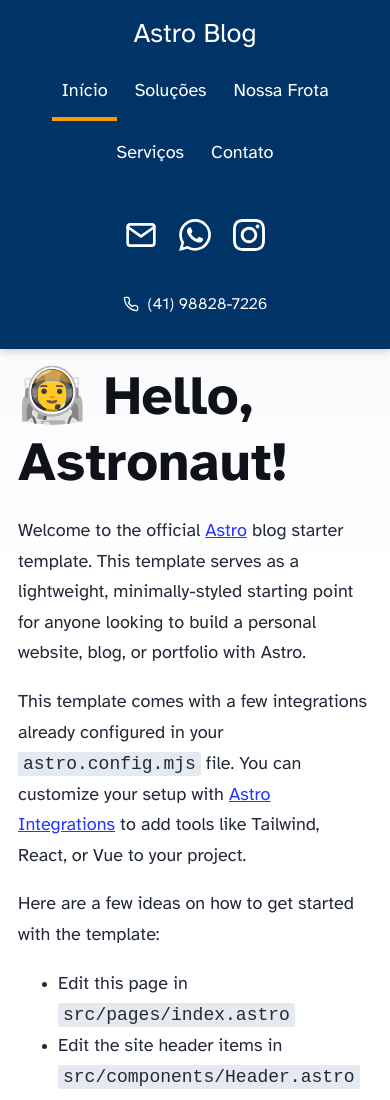
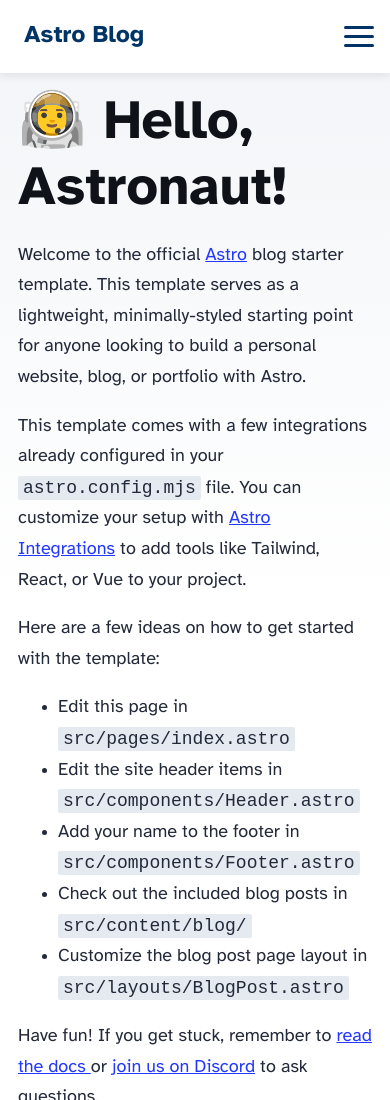
Before and after one commit to LucasPPedroso/aastransporte, an Astro site: page / in a window 390 px wide. Shown: the top 1100 px of the page. Built offline with nearby package versions, Linux system fonts and the light colour scheme; Astro itself is replaced by a stand-in of ours.

Commit message:
Update Header.astro
Novo design header

```diff
--- a/src/components/Header.astro
+++ b/src/components/Header.astro
@@ -4,15 +4,31 @@
 ---
 
 <header>
-	<nav>
-		<h2><a href="/">{SITE_TITLE}</a></h2>
-		<div class="internal-links">
-			<HeaderLink href="/">Início</HeaderLink>
-			<HeaderLink href="/solucoes">Soluções</HeaderLink>
-			<HeaderLink href="/frota">Nossa Frota</HeaderLink>
-			<HeaderLink href="/servicos">Serviços</HeaderLink>
-			<HeaderLink href="/contato">Contato</HeaderLink>
+	<div class="header-container">
+		<div class="logo-container">
+			<a href="/" class="logo">
+				<span class="logo-text">{SITE_TITLE}</span>
+			</a>
 		</div>
+
+		<input type="checkbox" id="menu-toggle" class="menu-toggle" />
+		<label for="menu-toggle" class="menu-button">
+			<span></span>
+			<span></span>
+			<span></span>
+		</label>
+
+		<nav class="main-nav">
+			<div class="nav-links">
+				<HeaderLink href="/">Início</HeaderLink>
+				<HeaderLink href="/solucoes">Soluções</HeaderLink>
+				<HeaderLink href="/frota">Nossa Frota</HeaderLink>
+				<HeaderLink href="/servicos">Serviços</HeaderLink>
+				<HeaderLink href="/sobre">Sobre Nós</HeaderLink>
+				<HeaderLink href="/contato" class="contact-button">Contato</HeaderLink>
+			</div>
+		</nav>
+
 		<div class="contact-info">
 			<a href="tel:+5541988287226" class="phone-link">
 				<svg xmlns="http://www.w3.org/2000/svg" width="16" height="16" viewBox="0 0 24 24" fill="none" stroke="currentColor" stroke-width="2" stroke-linecap="round" stroke-linejoin="round">
@@ -21,119 +37,196 @@
 				<span>(41) 98828-7226</span>
 			</a>
 		</div>
-		<div class="social-links">
-			<a href="mailto:contato@aastransportes.com.br" target="_blank" class="email-link">
-				<span class="sr-only">Email AAS Transportes</span>
-				<svg xmlns="http://www.w3.org/2000/svg" width="32" height="32" viewBox="0 0 24 24" fill="none" stroke="currentColor" stroke-width="2" stroke-linecap="round" stroke-linejoin="round">
-					<path d="M4 4h16c1.1 0 2 .9 2 2v12c0 1.1-.9 2-2 2H4c-1.1 0-2-.9-2-2V6c0-1.1.9-2 2-2z"></path>
-					<polyline points="22,6 12,13 2,6"></polyline>
-				</svg>
-			</a>
-			<a href="https://wa.me/5541996094648" target="_blank" class="whatsapp-link">
-				<span class="sr-only">WhatsApp AAS Transportes</span>
-				<svg xmlns="http://www.w3.org/2000/svg" width="32" height="32" viewBox="0 0 24 24" fill="currentColor">
-					<path d="M17.472 14.382c-.297-.149-1.758-.867-2.03-.967-.273-.099-.471-.148-.67.15-.197.297-.767.966-.94 1.164-.173.199-.347.223-.644.075-.297-.15-1.255-.463-2.39-1.475-.883-.788-1.48-1.761-1.653-2.059-.173-.297-.018-.458.13-.606.134-.133.298-.347.446-.52.149-.174.198-.298.298-.497.099-.198.05-.371-.025-.52-.075-.149-.669-1.612-.916-2.207-.242-.579-.487-.5-.669-.51-.173-.008-.371-.01-.57-.01-.198 0-.52.074-.792.372-.272.297-1.04 1.016-1.04 2.479 0 1.462 1.065 2.875 1.213 3.074.149.198 2.096 3.2 5.077 4.487.709.306 1.262.489 1.694.625.712.227 1.36.195 1.871.118.571-.085 1.758-.719 2.006-1.413.248-.694.248-1.289.173-1.413-.074-.124-.272-.198-.57-.347m-5.421 7.403h-.004a9.87 9.87 0 01-5.031-1.378l-.361-.214-3.741.982.998-3.648-.235-.374a9.86 9.86 0 01-1.51-5.26c.001-5.45 4.436-9.884 9.888-9.884 2.64 0 5.122 1.03 6.988 2.898a9.825 9.825 0 012.893 6.994c-.003 5.45-4.437 9.884-9.885 9.884m8.413-18.297A11.815 11.815 0 0012.05 0C5.495 0 .16 5.335.157 11.892c0 2.096.547 4.142 1.588 5.945L.057 24l6.305-1.654a11.882 11.882 0 005.683 1.448h.005c6.554 0 11.89-5.335 11.893-11.893a11.821 11.821 0 00-3.48-8.413z"/>
-				</svg>
-			</a>
-			<a href="https://www.instagram.com/aastransportes/" target="_blank" class="instagram-link">
-				<span class="sr-only">Instagram AAS Transportes</span>
-				<svg xmlns="http://www.w3.org/2000/svg" width="32" height="32" viewBox="0 0 24 24" fill="currentColor">
-					<path d="M12 2.163c3.204 0 3.584.012 4.85.07 3.252.148 4.771 1.691 4.919 4.919.058 1.265.069 1.645.069 4.849 0 3.205-.012 3.584-.069 4.849-.149 3.225-1.664 4.771-4.919 4.919-1.266.058-1.644.07-4.85.07-3.204 0-3.584-.012-4.849-.07-3.26-.149-4.771-1.699-4.919-4.92-.058-1.265-.07-1.644-.07-4.849 0-3.204.013-3.583.07-4.849.149-3.227 1.664-4.771 4.919-4.919 1.266-.057 1.645-.069 4.849-.069zm0-2.163c-3.259 0-3.667.014-4.947.072-4.358.2-6.78 2.618-6.98 6.98-.059 1.281-.073 1.689-.073 4.948 0 3.259.014 3.668.072 4.948.2 4.358 2.618 6.78 6.98 6.98 1.281.058 1.689.072 4.948.072 3.259 0 3.668-.014 4.948-.072 4.354-.2 6.782-2.618 6.979-6.98.059-1.28.073-1.689.073-4.948 0-3.259-.014-3.667-.072-4.947-.196-4.354-2.617-6.78-6.979-6.98-1.281-.059-1.69-.073-4.949-.073zm0 5.838c-3.403 0-6.162 2.759-6.162 6.162s2.759 6.163 6.162 6.163 6.162-2.759 6.162-6.163c0-3.403-2.759-6.162-6.162-6.162zm0 10.162c-2.209 0-4-1.79-4-4 0-2.209 1.791-4 4-4s4 1.791 4 4c0 2.21-1.791 4-4 4zm6.406-11.845c-.796 0-1.441.645-1.441 1.44s.645 1.44 1.441 1.44c.795 0 1.439-.645 1.439-1.44s-.644-1.44-1.439-1.44z"/>
-				</svg>
-			</a>
-		</div>
-	</nav>
+	</div>
 </header>
+
 <style>
 	header {
-		margin: 0;
-		padding: 0 1em;
-		background: #003366;
-		box-shadow: 0 2px 8px rgba(0, 0, 0, 0.2);
-		color: white;
-	}
-	h2 {
-		margin: 0;
-		font-size: 1.5em;
-		font-weight: bold;
+		position: sticky;
+		top: 0;
+		z-index: 100;
+		background-color: white;
+		box-shadow: 0 2px 10px rgba(0, 0, 0, 0.1);
 	}
 
-	h2 a,
-	h2 a.active {
-		text-decoration: none;
-		color: white;
-	}
-	nav {
+	.header-container {
 		display: flex;
 		align-items: center;
 		justify-content: space-between;
-		padding: 0.5em 0;
+		padding: 1rem 2rem;
+		max-width: 1400px;
+		margin: 0 auto;
 	}
-	nav a {
-		padding: 0.5em;
-		color: white;
-		border-bottom: 4px solid transparent;
+
+	.logo-container {
+		flex: 1;
+	}
+
+	.logo {
+		display: flex;
+		align-items: center;
+		text-decoration: none;
+	}
+
+	.logo-text {
+		font-size: 1.5rem;
+		font-weight: 700;
+		color: #003366;
+		margin-left: 0.5rem;
+	}
+
+	.main-nav {
+		flex: 2;
+	}
+
+	.nav-links {
+		display: flex;
+		justify-content: center;
+		gap: 1.5rem;
+	}
+
+	.nav-links a {
+		color: #333;
 		text-decoration: none;
 		font-weight: 500;
+		font-size: 1rem;
+		padding: 0.5rem 0;
+		position: relative;
+		transition: color 0.3s ease;
+	}
+
+	.nav-links a:hover {
+		color: #FF9900;
+	}
+
+	.nav-links a::after {
+		content: '';
+		position: absolute;
+		width: 0;
+		height: 2px;
+		bottom: 0;
+		left: 0;
+		background-color: #FF9900;
+		transition: width 0.3s ease;
+	}
+
+	.nav-links a:hover::after,
+	.nav-links a.active::after {
+		width: 100%;
+	}
+
+	.contact-button {
+		background-color: #FF9900;
+		color: white !important;
+		padding: 0.5rem 1rem !important;
+		border-radius: 4px;
+		transition: background-color 0.3s ease !important;
+	}
+
+	.contact-button:hover {
+		background-color: #e68a00;
+	}
+
+	.contact-button::after {
+		display: none !important;
+	}
+
+	.contact-info {
+		flex: 1;
+		display: flex;
+		justify-content: flex-end;
+	}
+
+	.phone-link {
+		display: flex;
+		align-items: center;
+		gap: 0.5rem;
+		color: #003366;
+		text-decoration: none;
+		font-weight: 500;
+		transition: color 0.3s ease;
+	}
+
+	.phone-link:hover {
+		color: #FF9900;
+	}
+
+	.menu-toggle {
+		display: none;
+	}
+
+	.menu-button {
+		display: none;
+		flex-direction: column;
+		justify-content: space-between;
+		width: 30px;
+		height: 21px;
+		cursor: pointer;
+	}
+
+	.menu-button span {
+		display: block;
+		height: 3px;
+		width: 100%;
+		background-color: #003366;
+		border-radius: 3px;
 		transition: all 0.3s ease;
 	}
-	nav a:hover {
-		border-bottom-color: #FF9900;
-		color: #FF9900;
-	}
-	nav a.active {
-		text-decoration: none;
-		border-bottom-color: #FF9900;
-	}
-	.social-links,
-	.social-links a,
-	.contact-info,
-	.contact-info a {
-		display: flex;
-		align-items: center;
-		gap: 0.5em;
-	}
-	.phone-link, .email-link, .whatsapp-link, .instagram-link {
-		display: flex;
-		align-items: center;
-		gap: 0.3em;
-	}
-	.sr-only {
-		position: absolute;
-		width: 1px;
-		height: 1px;
-		padding: 0;
-		margin: -1px;
-		overflow: hidden;
-		clip: rect(0, 0, 0, 0);
-		white-space: nowrap;
-		border-width: 0;
-	}
-	@media (max-width: 768px) {
-		nav {
-			flex-direction: column;
-			gap: 1em;
-			padding: 1em 0;
+
+	@media (max-width: 992px) {
+		.header-container {
+			padding: 1rem;
 		}
-		.internal-links {
-			display: flex;
-			flex-wrap: wrap;
-			justify-content: center;
-			gap: 0.5em;
-		}
-		.social-links {
-			margin-top: 0.5em;
-		}
-		.contact-info {
-			order: 3;
+
+		.nav-links {
+			gap: 1rem;
 		}
 	}
-	@media (max-width: 480px) {
-		.social-links {
-			gap: 0.2em;
+
+	@media (max-width: 768px) {
+		.menu-button {
+			display: flex;
+			z-index: 101;
 		}
-		.contact-info span {
-			font-size: 0.9em;
+
+		.menu-toggle:checked ~ .menu-button span:nth-child(1) {
+			transform: translateY(9px) rotate(45deg);
+		}
+
+		.menu-toggle:checked ~ .menu-button span:nth-child(2) {
+			opacity: 0;
+		}
+
+		.menu-toggle:checked ~ .menu-button span:nth-child(3) {
+			transform: translateY(-9px) rotate(-45deg);
+		}
+
+		.main-nav {
+			position: fixed;
+			top: 0;
+			right: -100%;
+			width: 70%;
+			height: 100vh;
+			background-color: white;
+			box-shadow: -5px 0 15px rgba(0, 0, 0, 0.1);
+			transition: right 0.3s ease;
+			z-index: 100;
+		}
+
+		.menu-toggle:checked ~ .main-nav {
+			right: 0;
+		}
+
+		.nav-links {
+			flex-direction: column;
+			align-items: center;
+			justify-content: flex-start;
+			padding-top: 5rem;
+			height: 100%;
+		}
+
+		.contact-info {
+			display: none;
 		}
 	}
 </style>
```
